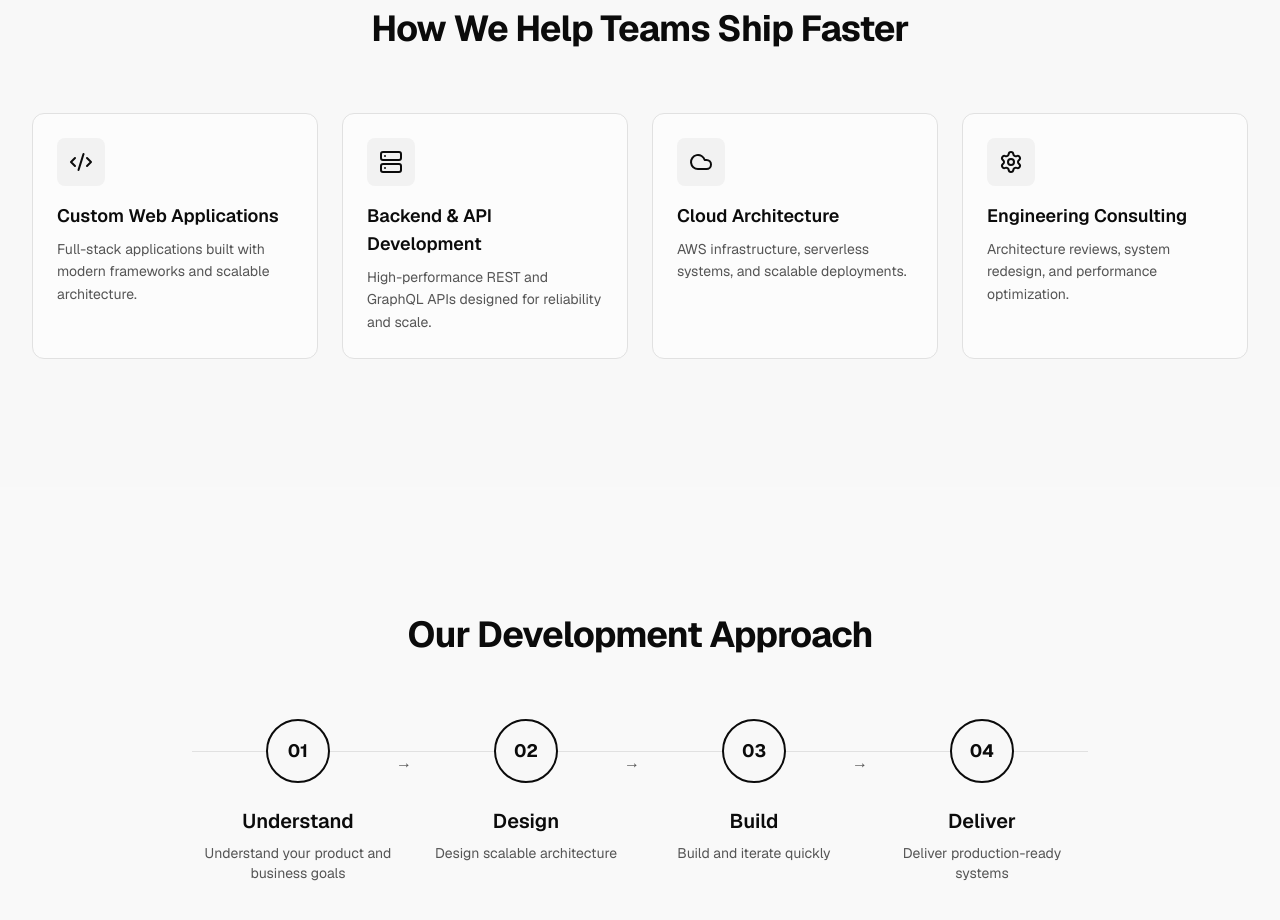
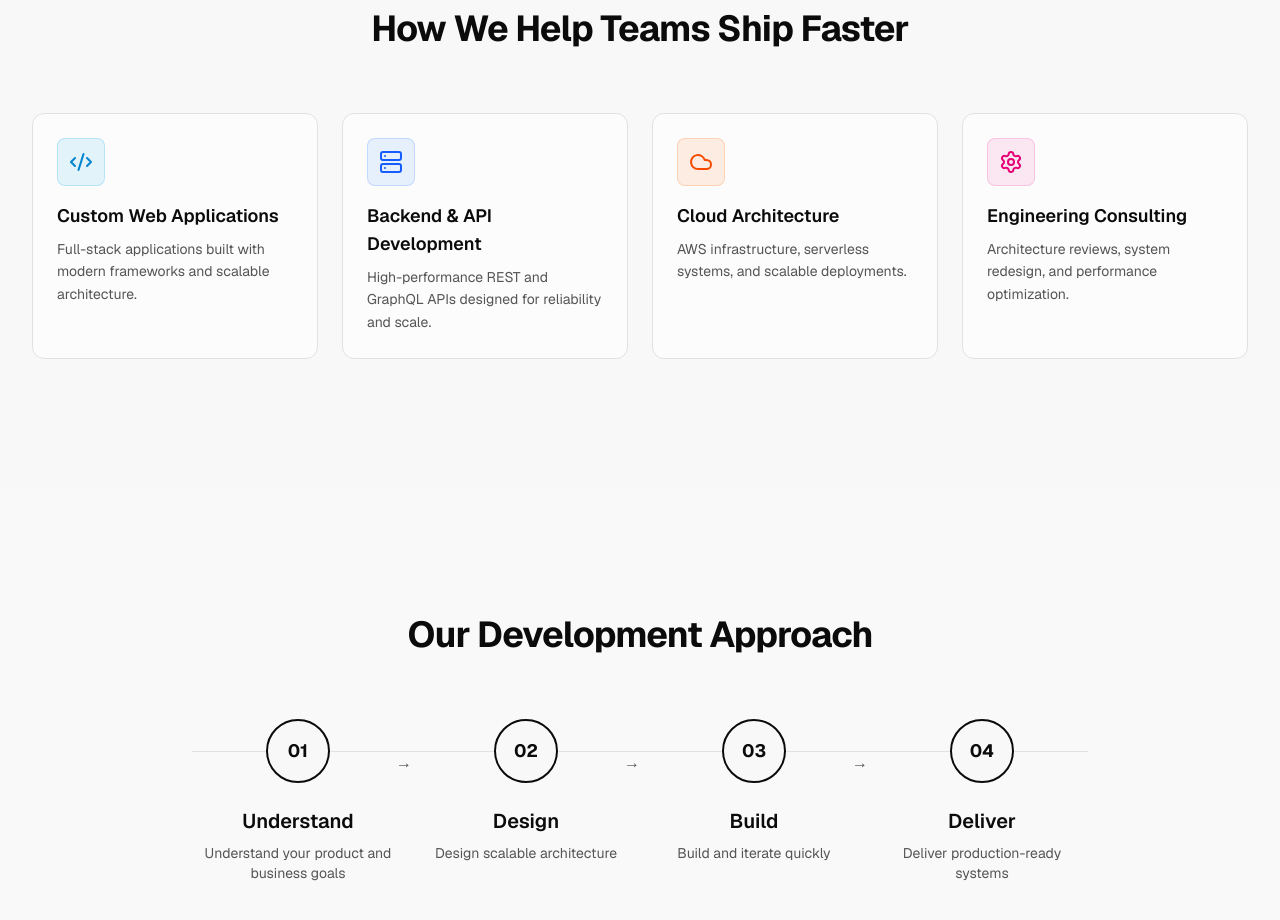
Before and after one commit to Dream-Big-Kft/dreambig-website, a Next.js app in the folder dreamBig-next/: page / in a window 1280 px wide. Shown: the part 1100-2020 px from the top of the page. Built offline with nearby package versions, Linux system fonts and the light colour scheme.

Commit message:
showcase colors on cards on service section

```diff
--- a/dreamBig-next/components/landing/services-section.tsx
+++ b/dreamBig-next/components/landing/services-section.tsx
@@ -3,21 +3,25 @@ import { Code2, Server, Cloud, Settings } from "lucide-react";
 const services = [
   {
     icon: Code2,
+    color: "bg-sky-500/10 text-sky-600 dark:text-sky-400 border-sky-500/20",
     title: "Custom Web Applications",
     description: "Full-stack applications built with modern frameworks and scalable architecture.",
   },
   {
     icon: Server,
+    color: "bg-blue-500/10 text-blue-600 dark:text-blue-400 border-blue-500/20",
     title: "Backend & API Development",
     description: "High-performance REST and GraphQL APIs designed for reliability and scale.",
   },
   {
     icon: Cloud,
+    color: "bg-orange-500/10 text-orange-600 dark:text-orange-400 border-orange-500/20",
     title: "Cloud Architecture",
     description: "AWS infrastructure, serverless systems, and scalable deployments.",
   },
   {
     icon: Settings,
+    color: "bg-pink-500/10 text-pink-600 dark:text-pink-400 border-pink-500/20",
     title: "Engineering Consulting",
     description: "Architecture reviews, system redesign, and performance optimization.",
   },
@@ -39,8 +43,10 @@ export function ServicesSection() {
               key={service.title}
               className="group relative rounded-xl border border-border bg-card p-6 transition-all hover:border-muted-foreground/30 hover:bg-card/80"
             >
-              <div className="mb-4 inline-flex items-center justify-center w-12 h-12 rounded-lg bg-muted">
-                <service.icon className="w-6 h-6 text-foreground" />
+              <div
+                className={`mb-4 inline-flex items-center justify-center w-12 h-12 rounded-lg border ${service.color}`}
+              >
+                <service.icon className="w-6 h-6" />
               </div>
               <h3 className="text-lg font-semibold text-foreground mb-2">
                 {service.title}
```
